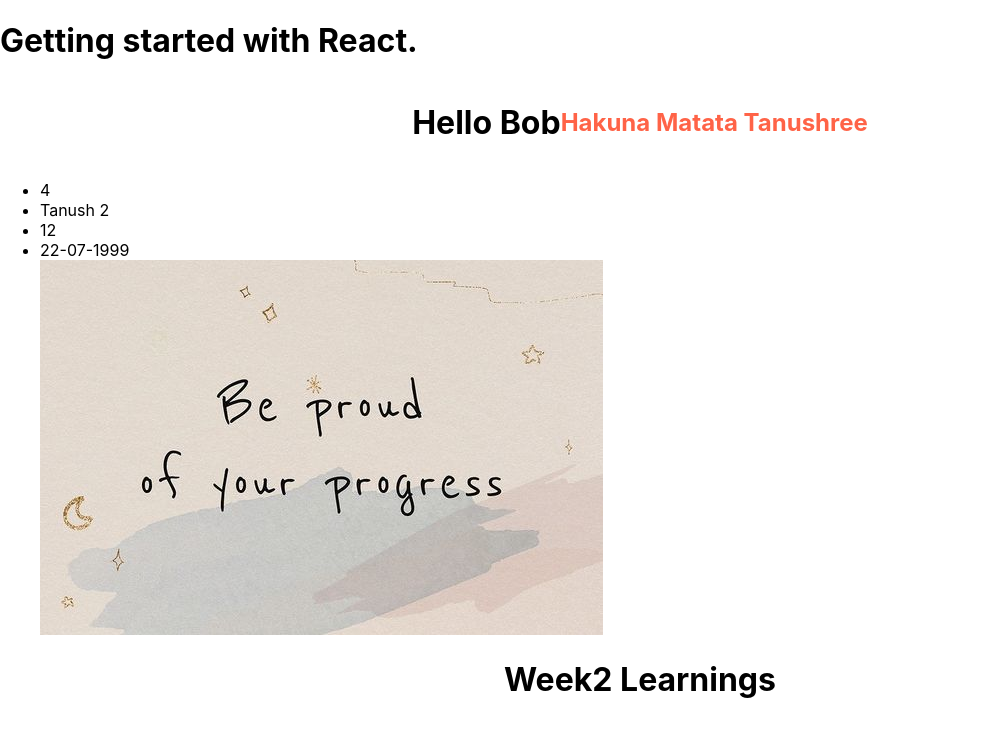
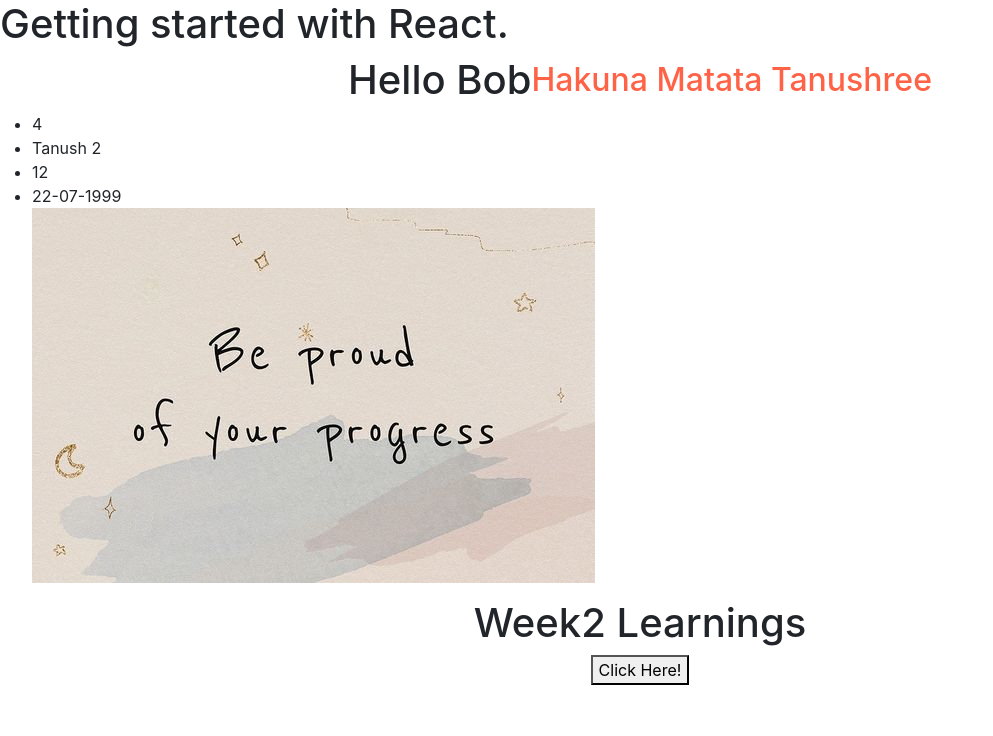
Before and after one commit to Tanushree227/starting_app, a React (Create React App) app: page / in a window 1280 px wide. Shown: the top 736 px of the page, without its empty margins (0-993 px from the left). Built offline with nearby package versions, Linux system fonts and the light colour scheme; the HTML template or start-up script is replaced by a standard one.

Commit message:
click events and installed bootstrap dependecy

```diff
--- a/package.json
+++ b/package.json
@@ -6,6 +6,7 @@
     "@testing-library/jest-dom": "^5.17.0",
     "@testing-library/react": "^13.4.0",
     "@testing-library/user-event": "^13.5.0",
+    "bootstrap": "^5.3.3",
     "react": "^18.2.0",
     "react-dom": "^18.2.0",
     "react-scripts": "5.0.1",
--- a/src/components/Week2.js
+++ b/src/components/Week2.js
@@ -1,9 +1,15 @@
 import React from 'react'
 
 export default function Week2() {
+    function clickHandler()
+    {
+        alert("Ohh Good Job, Keep Going.")
+    }
+
   return (
     <div align="center">
         <h1>Week2 Learnings</h1>
+        <button onClick={clickHandler}>Click Here!</button>
     </div>
   )
 }
```
Also changed, not shown: 1 other file (tests, documents, lock files or other folders).
